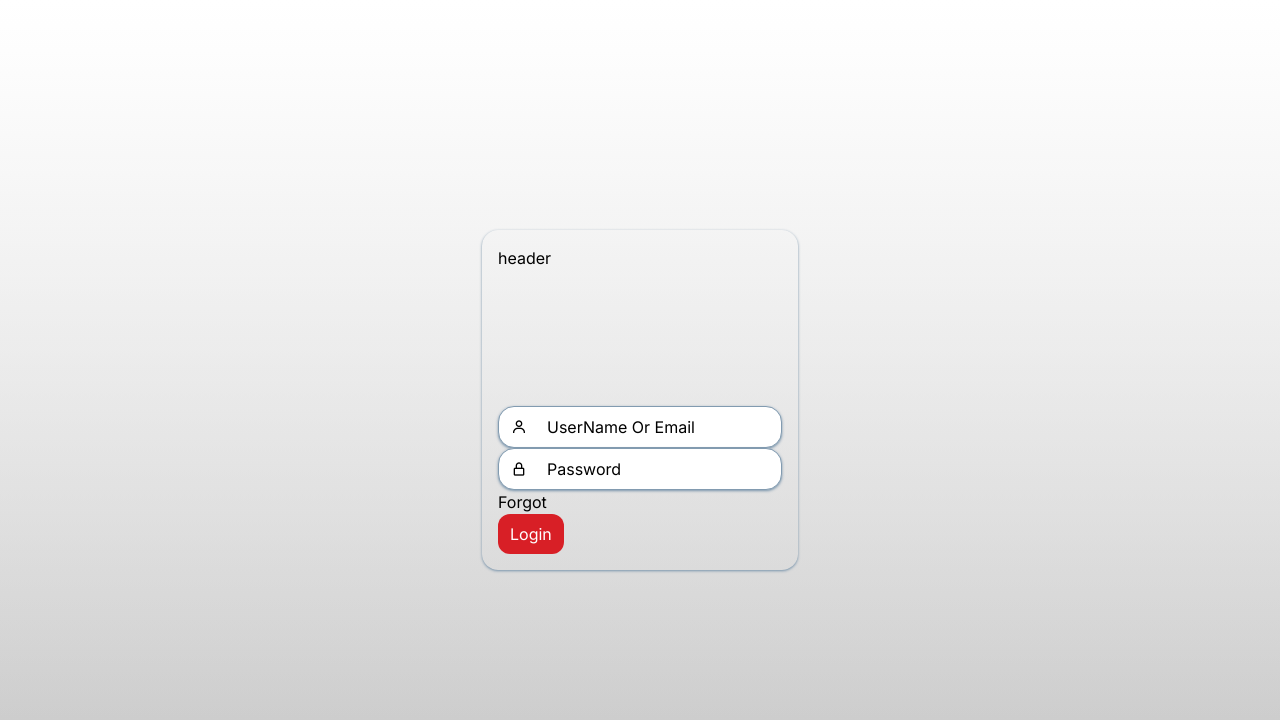
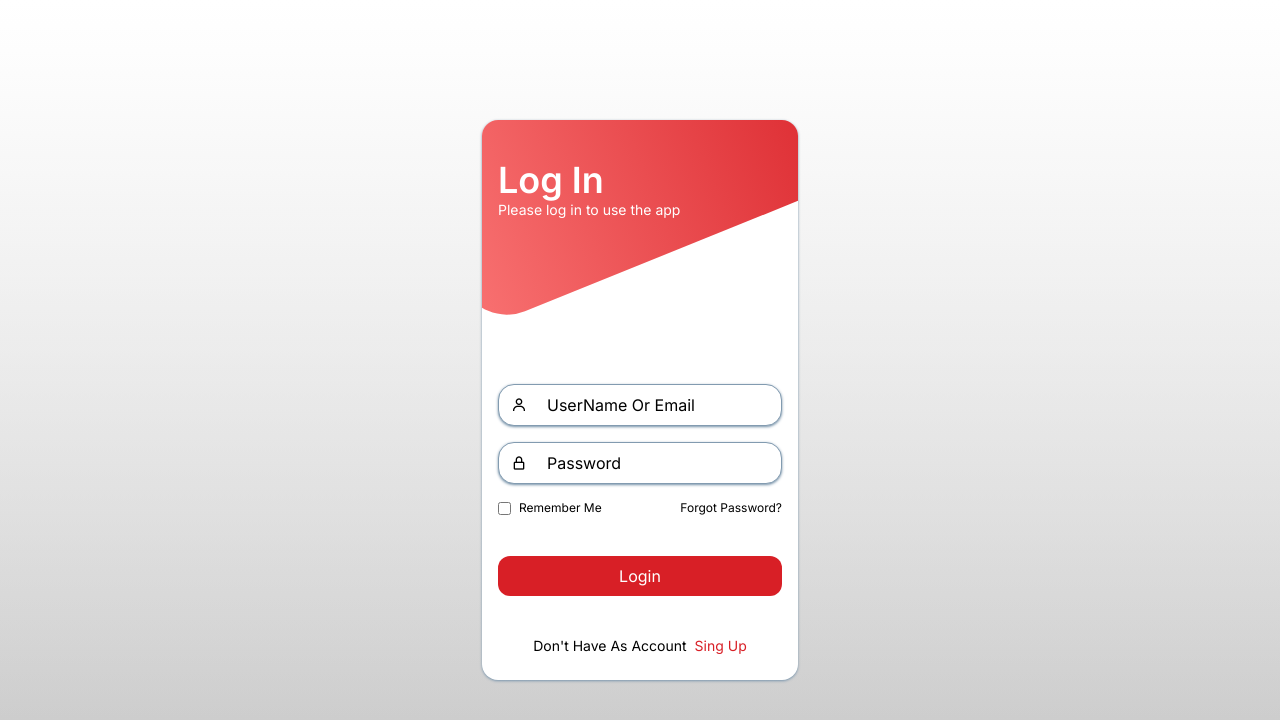
Before and after one commit to Nurullah-Nergiz/blog-web-app, a Next.js app: page /auth/login in a window 1280 px wide. Shown: the top 720 px of the page. Built offline with nearby package versions, Linux system fonts and the light colour scheme.

Commit message:
Login page iu update

```diff
--- a/app/(app)/page.jsx
+++ b/app/(app)/page.jsx
@@ -2,17 +2,17 @@ import { Ad } from "@/components/Ad";
 import { Avatar } from "@/components/widgets/avatar";
 import Post from "@/components/widgets/post";
 import Link from "next/link";
-import { WidgetVertical } from '@/components/widgets/vertical';
+import { WidgetVertical } from "@/components/widgets/vertical";
 
 export default function Home() {
    return (
       <>
          <main className="mb-4 flex gap-4">
-            <div className="max-w-screen-xl flex-1 mx-auto flex flex-col gap-4">
+            <div className="flex-1 mx-auto flex flex-col gap-4">
                <div className="w-full h-52 p-4 bg-secondary rounded-xl">
                   <h1 className="text-white">Title</h1>
                </div>
-               <div className=" flex-1 flex gap-4 bg-white shadow shadow-tertiary rounded-2xl overflow-hidden">
+               <div className="w-full flex-1 flex gap-4 bg-white shadow shadow-tertiary rounded-2xl overflow-hidden">
                   <Post />
 
                   {/* </div> */}
--- a/app/(auth)/auth/layout.jsx
+++ b/app/(auth)/auth/layout.jsx
@@ -1,9 +1,11 @@
 export default function RootLayout({ children }) {
    return (
-      <section className="auth h-screen w-full flex items-center justify-center">
-         <div className="max-w-sm p-4 flex flex-col shadow shadow-tertiary rounded-2xl">
-            <header className="h-40">header</header>
-            <main className="flex flex-col gap-4">{children}</main>
+      <section className="h-screen w-full flex items-center justify-center">
+         <div className="max-w-sm px-4 py-6 flex flex-col bg-white shadow shadow-tertiary rounded-2xl relative overflow-hidden">
+            <header className="h-60   ">
+               <div className="w-[30rem] h-60 bg-gradient-to-r from-red-400 to-primary -rotate-[22deg] -translate-x-12 -translate-y-24 rounded-l-[3rem] absolute -inset-4 aopacity-50"></div>
+            </header>
+            <main className="auth flex flex-col gap-4">{children}</main>
          </div>
       </section>
    );
--- a/app/(auth)/auth/login/page.jsx
+++ b/app/(auth)/auth/login/page.jsx
@@ -20,39 +20,55 @@ export default function Page() {
          email: userName.current.value,
          password: password.current.value,
       }).then((data) => {
-         console.log(data.data)
+         console.log(data.data);
          dispatch(loginSuccess(data.data));
-         router.push("/")
+         router.push("/");
       });
    };
 
    return (
-      <form onSubmit={handleSubmit}>
-         <label className="px-3 py-2 bg-white flex items-center gap-2 border relative border-tertiary shadow shadow-tertiary rounded-2xl ">
+      <>
+         <header className="absolute top-10 text-white">
+            <h1 className="text-4xl font-semibold">Log In</h1>
+            <h2 className="text-sm">Please log in to use the app</h2>
+         </header>
+         <form onSubmit={handleSubmit} className="flex flex-col gap-4">
+            <label className="sliding px-3 py-2 bg-white flex items-center gap-2 border relative border-tertiary shadow shadow-tertiary rounded-2xl ">
                <i className="bx bx-user"></i>
                <input
                   type="text"
-               className="w-full bg-transparent outline-none"
+                  className="w-full !bg-transparent outline-none"
                   required
                   ref={userName}
                />
                <span>UserName Or Email</span>
             </label>
-         <label className="px-3 py-2 bg-white flex items-center gap-2 border relative border-tertiary shadow shadow-tertiary rounded-2xl ">
+            <label className="sliding px-3 py-2 bg-white flex items-center gap-2 border relative border-tertiary shadow shadow-tertiary rounded-2xl ">
                <i className="bx bx-lock-alt"></i>
                <input
                   type="password"
-               className="w-full bg-transparent outline-none"
+                  className="w-full !bg-transparent outline-none"
                   required
                   ref={password}
                />
                <span>Password</span>
             </label>
-         <span className="flex justify-between">
-            <Link href="./">Forgot</Link>
-            {/* <button  className="px-3 py-2 bg-primary text-white">Login</button> */}
-         </span>
-         <PrimaryBtn type="submit">Login</PrimaryBtn>
+            <div className="flex justify-between items-center text-xs">
+               <label className=" flex items-center gap-2">
+                  <input type="checkbox" />
+                  <span className="whitespace-nowrap">Remember Me</span>
+               </label>
+               <Link href="./">Forgot Password?</Link>
+            </div>
+            <PrimaryBtn type="submit" className="my-6">Login</PrimaryBtn>
+            {/* <br />  */}
+            <p className="text-sm text-center">
+               Don't Have As Account
+               <Link href="auth/register" className="ml-2 text-primary">
+                  Sing Up
+               </Link>
+            </p>
          </form>
+      </>
    );
 }
--- a/app/globals.css
+++ b/app/globals.css
@@ -21,6 +21,7 @@
 html,
 body {
    background-image: linear-gradient(0deg, rgba(0, 0, 0, 0.12) 0%, #fff 100%);
+   font-size: clamp(16px, 1vw, 32px);
 
    @apply w-full flex;
 }
@@ -29,15 +30,15 @@ body {
    @apply px-8;
 } */
 
-.auth label {
+.auth label.sliding{
    @apply relative;
 }
-.auth label > input + span {
+.auth label.sliding > input + span {
    transition: all 30ms;
    @apply px-2 bg-white block absolute left-10 z-10;
 }
 
-:is(.auth label > input:focus, .auth label > input:valid) + span {
+:is(.auth label.sliding> input:focus, .auth label.sliding> input:valid) + span {
    transform: translate(0, -50%);
    @apply top-0;
 }
```
Also changed, not shown: 1 other file (tests, documents, lock files or other folders). Lines whose indentation alone changed are shown as unchanged.
